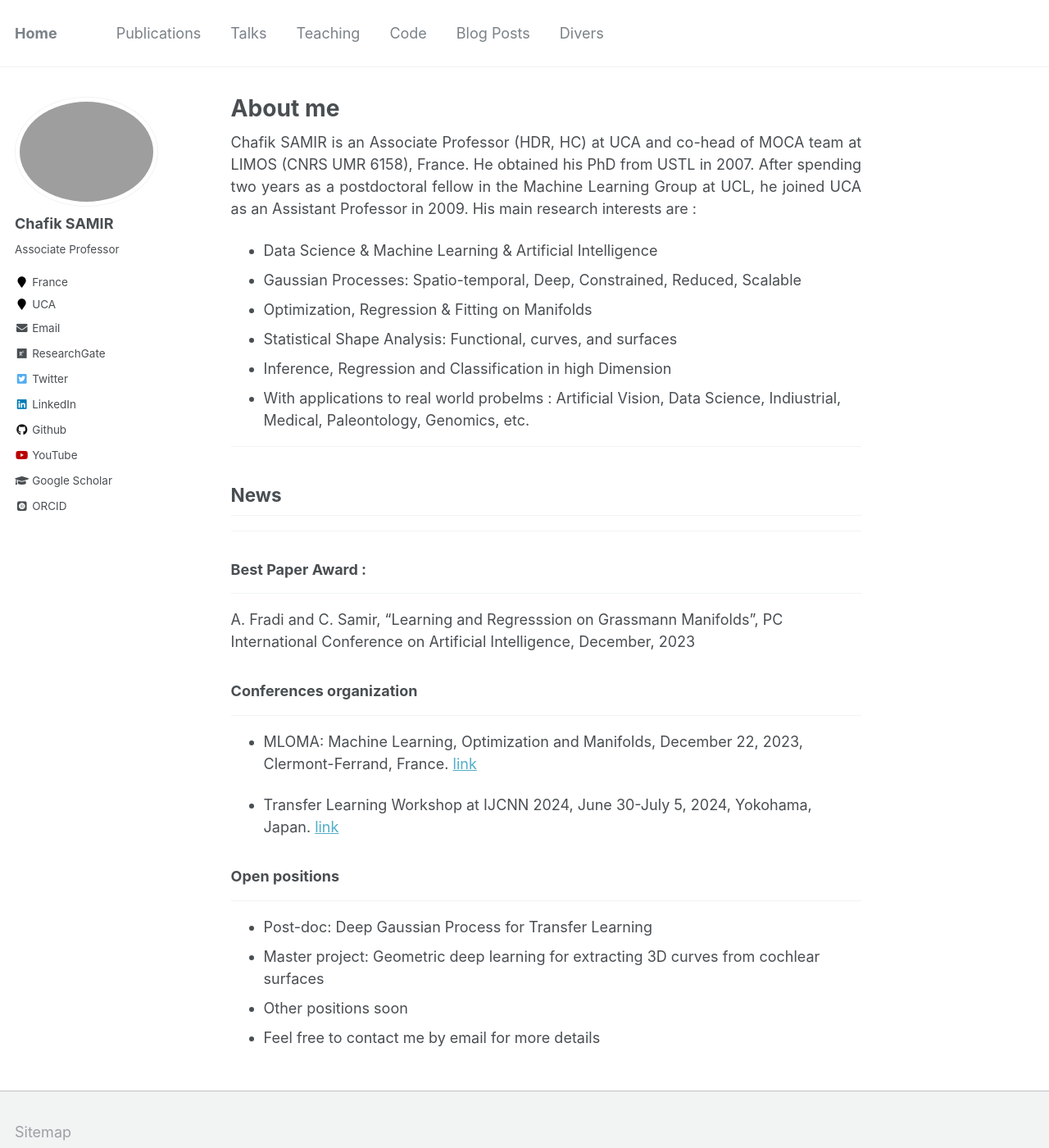
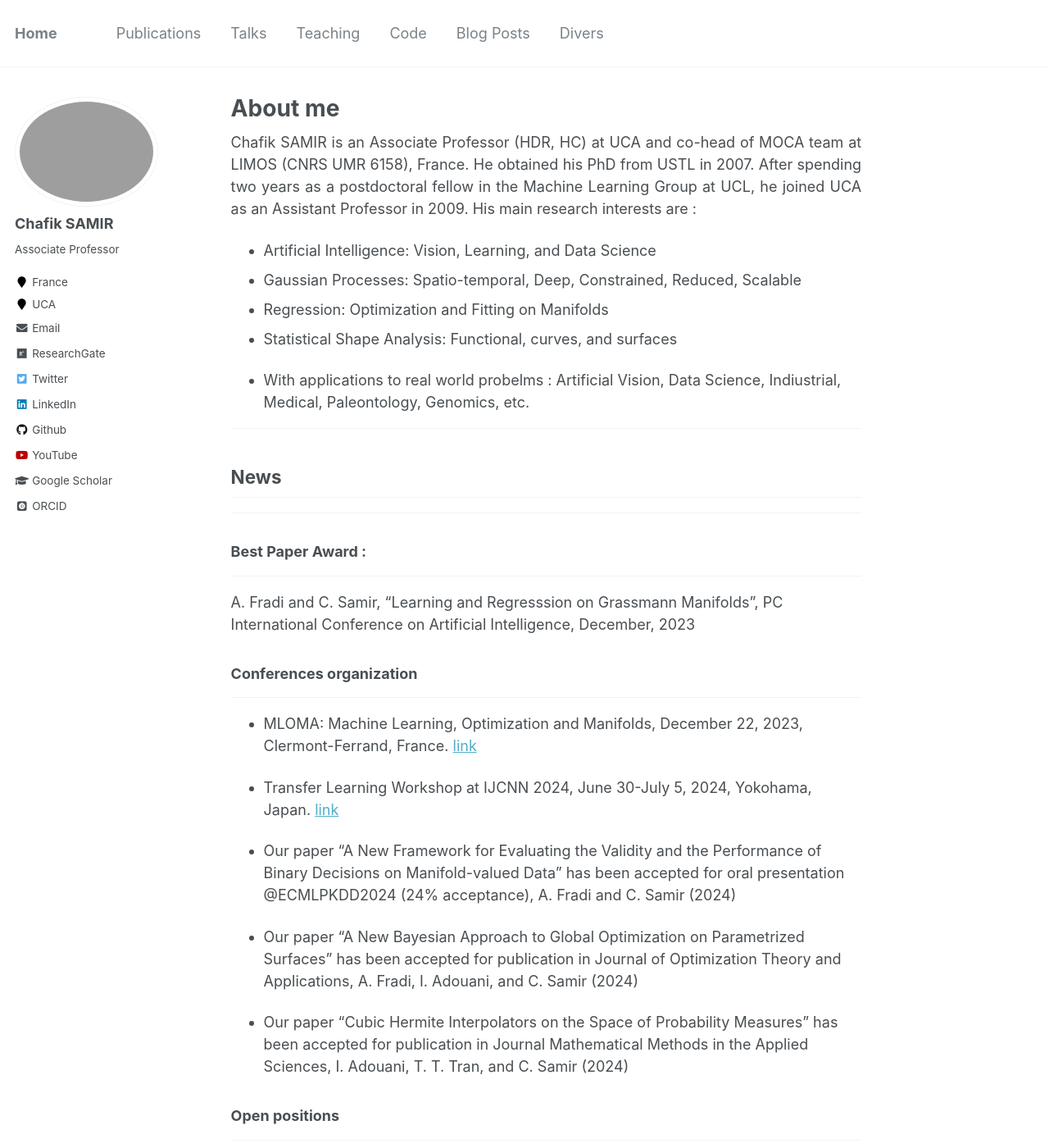
Before and after one commit to Chsamir/chsamir.github.io, a Jekyll site: the page built from _pages/about.md, in a window 1280 px wide and 1400 px high. Shown: the whole window at 82% size. Built offline with Jekyll 4.4.1, drawn with Linux system fonts in a browser that asks for light colours; some web fonts are replaced.

Commit message:
Update about.md

```diff
--- a/_pages/about.md
+++ b/_pages/about.md
@@ -13,11 +13,11 @@ redirect_from:
 <p align="justify">
 Chafik SAMIR is an Associate Professor (HDR, HC) at UCA and co-head of MOCA team at  LIMOS (CNRS UMR 6158), France. He obtained his PhD from USTL in 2007. After spending two years as a postdoctoral fellow in the Machine Learning Group at UCL, he joined UCA as an Assistant Professor in 2009. His main research interests are : </p>
 
-- Data Science & Machine Learning & Artificial Intelligence
+- Artificial Intelligence: Vision, Learning, and  Data Science
 - Gaussian Processes: Spatio-temporal, Deep, Constrained, Reduced, Scalable
-- Optimization, Regression & Fitting on Manifolds
+- Regression: Optimization and Fitting on Manifolds
 - Statistical Shape Analysis: Functional, curves, and surfaces
-- Inference, Regression and Classification in high Dimension
+
 - With applications to real world probelms : Artificial Vision, Data Science, Indiustrial, Medical, Paleontology, Genomics,   etc.
 
 -------------------
@@ -37,6 +37,14 @@ PC International Conference on Artificial Intelligence, December, 2023
 - Transfer Learning Workshop at IJCNN 2024, June 30-July 5, 2024, Yokohama, Japan.
 [link](https://2024.ieeewcci.org/workshops)
 
+- Our paper "A New Framework for Evaluating the Validity and the Performance of Binary Decisions on Manifold-valued Data"
+has been accepted for oral presentation  @ECMLPKDD2024 (24% acceptance), A. Fradi and C. Samir (2024)
+
+- Our paper "A New Bayesian Approach to Global Optimization on  Parametrized Surfaces" has been accepted for publication in Journal of Optimization Theory and Applications, A. Fradi, I. Adouani, and C. Samir (2024)
+
+-  Our paper "Cubic Hermite Interpolators on the Space of Probability Measures" has been accepted for publication in Journal Mathematical Methods in the Applied Sciences, I. Adouani, T. T. Tran, and C. Samir (2024)
+
+
 ### Open positions
 -------------------
 
```
